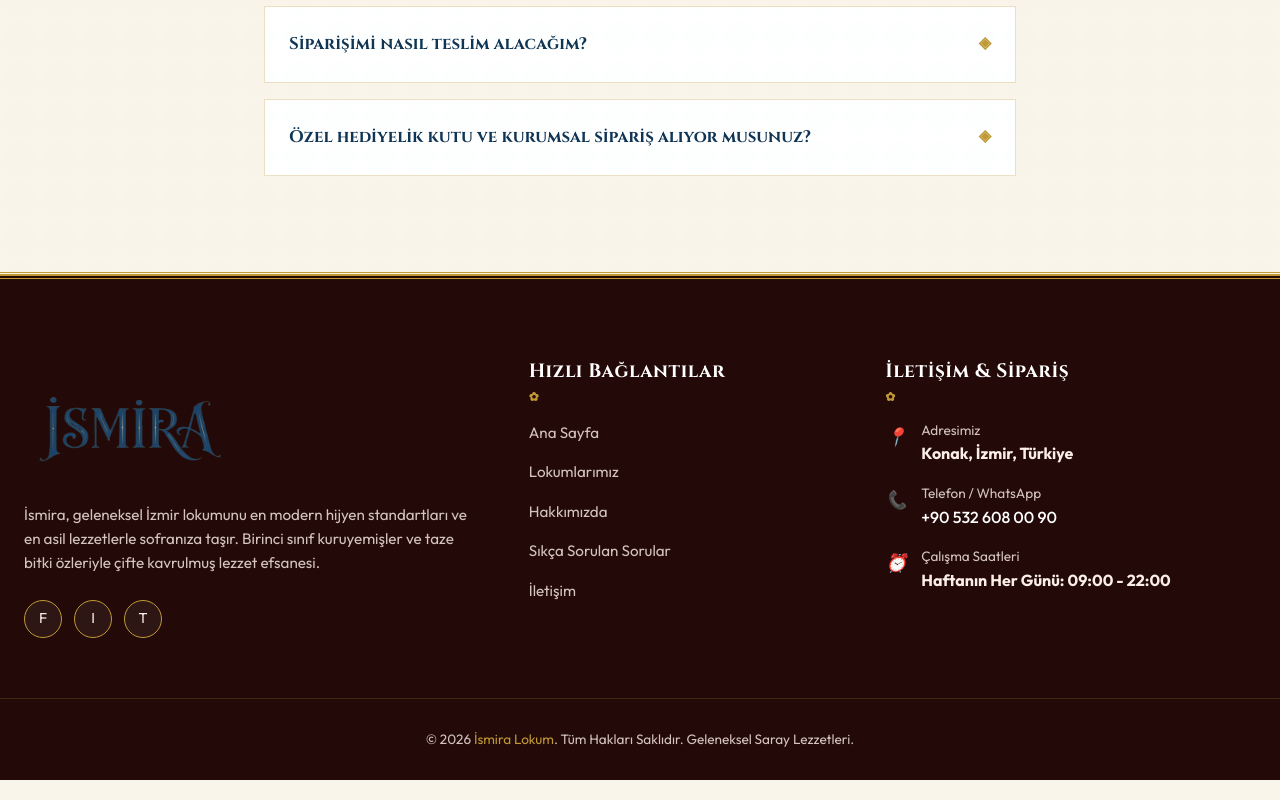
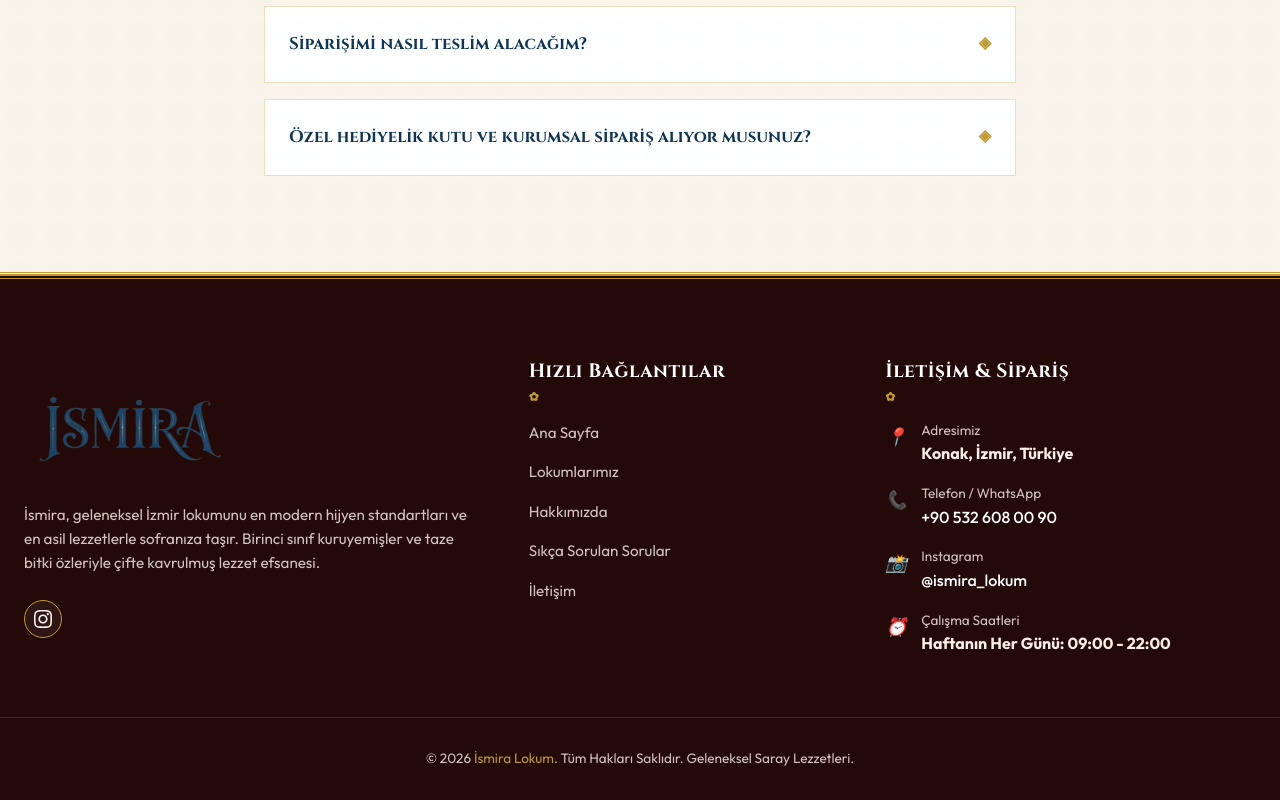
Before and after one commit to OzenKerem/ismira-izmir-lokum, a plain HTML site: page index.html in a window 1280 px wide. Shown: the part 2598-3398 px from the top of the page. Drawn offline with Linux system fonts and the light colour scheme.

```diff
--- a/index.html
+++ b/index.html
@@ -11,8 +11,9 @@
     <title>İzmir Lokum | Geleneksel El Yapımı İzmir Lokumları - İsmira Lokum</title>
 
     <!-- Favicon & Mobile Touch Icons -->
-    <link rel="icon" type="image/png" sizes="32x32" href="pictures/mini-logo.png">
-    <link rel="shortcut icon" type="image/png" href="pictures/mini-logo.png">
+    <link rel="icon" type="image/x-icon" href="favicon.ico">
+    <link rel="icon" type="image/png" href="pictures/mini-logo.png">
+    <link rel="shortcut icon" href="favicon.ico">
     <link rel="apple-touch-icon" href="pictures/mini-logo.png">
 
     <!-- Open Graph / Facebook / WhatsApp -->
@@ -84,7 +85,8 @@
             "closes": "22:00"
           },
           "sameAs": [
-            "https://wa.me/905326080090"
+            "https://wa.me/905326080090",
+            "https://www.instagram.com/ismira_lokum"
           ]
         },
         {
@@ -318,9 +320,11 @@
                 </div>
                 <p>İsmira, geleneksel İzmir lokumunu en modern hijyen standartları ve en asil lezzetlerle sofranıza taşır. Birinci sınıf kuruyemişler ve taze bitki özleriyle çifte kavrulmuş lezzet efsanesi.</p>
                 <div class="social-links">
-                    <a href="#" aria-label="Facebook">F</a>
-                    <a href="#" aria-label="Instagram">I</a>
-                    <a href="#" aria-label="Twitter">T</a>
+                    <a href="https://www.instagram.com/ismira_lokum" target="_blank" rel="noopener noreferrer" aria-label="Instagram">
+                        <svg width="18" height="18" viewBox="0 0 24 24" fill="currentColor">
+                            <path d="M12 2.163c3.204 0 3.584.012 4.85.07 3.252.148 4.771 1.691 4.919 4.919.058 1.265.069 1.645.069 4.849 0 3.205-.012 3.584-.069 4.849-.149 3.225-1.664 4.771-4.919 4.919-1.266.058-1.644.07-4.85.07-3.204 0-3.584-.012-4.849-.07-3.26-.149-4.771-1.699-4.919-4.92-.058-1.265-.07-1.644-.07-4.849 0-3.204.013-3.583.07-4.849.149-3.227 1.664-4.771 4.919-4.919 1.266-.057 1.645-.069 4.849-.069zm0-2.163c-3.259 0-3.667.014-4.947.072-4.358.2-6.78 2.618-6.98 6.98-.059 1.281-.073 1.689-.073 4.948 0 3.259.014 3.668.072 4.948.2 4.358 2.618 6.78 6.98 6.98 1.281.058 1.689.072 4.948.072 3.259 0 3.668-.014 4.948-.072 4.354-.2 6.782-2.618 6.979-6.98.059-1.28.073-1.689.073-4.948 0-3.259-.014-3.667-.072-4.947-.196-4.354-2.617-6.78-6.979-6.98-1.281-.059-1.69-.073-4.949-.073zm0 5.838c-3.403 0-6.162 2.759-6.162 6.162s2.759 6.163 6.162 6.163 6.162-2.759 6.162-6.163c0-3.403-2.759-6.162-6.162-6.162zm0 10.162c-2.209 0-4-1.79-4-4 0-2.209 1.791-4 4-4s4 1.791 4 4c0 2.21-1.791 4-4 4zm6.406-11.845c-.796 0-1.441.645-1.441 1.44s.645 1.44 1.441 1.44c.795 0 1.439-.645 1.439-1.44s-.644-1.44-1.439-1.44z"/>
+                        </svg>
+                    </a>
                 </div>
             </div>
 
@@ -350,6 +354,13 @@
                         <div>
                             <span>Telefon / WhatsApp</span>
                             <a href="#" data-wa-product="" data-wa-message="Merhaba İsmira Lokum, sipariş vermek istiyorum.">+90 532 608 00 90</a>
+                        </div>
+                    </div>
+                    <div class="contact-item">
+                        <i>📸</i>
+                        <div>
+                            <span>Instagram</span>
+                            <a href="https://www.instagram.com/ismira_lokum" target="_blank" rel="noopener noreferrer">@ismira_lokum</a>
                         </div>
                     </div>
                     <div class="contact-item">
```
